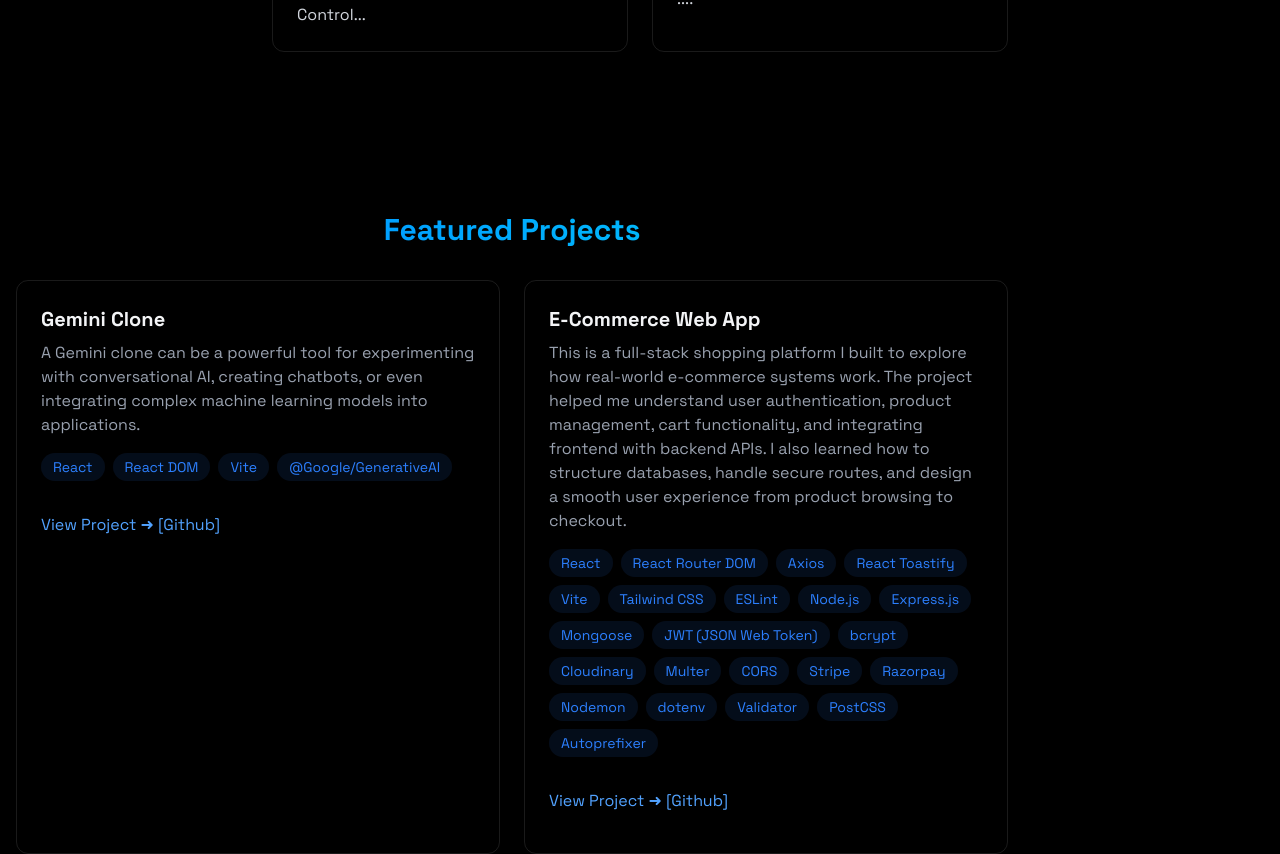
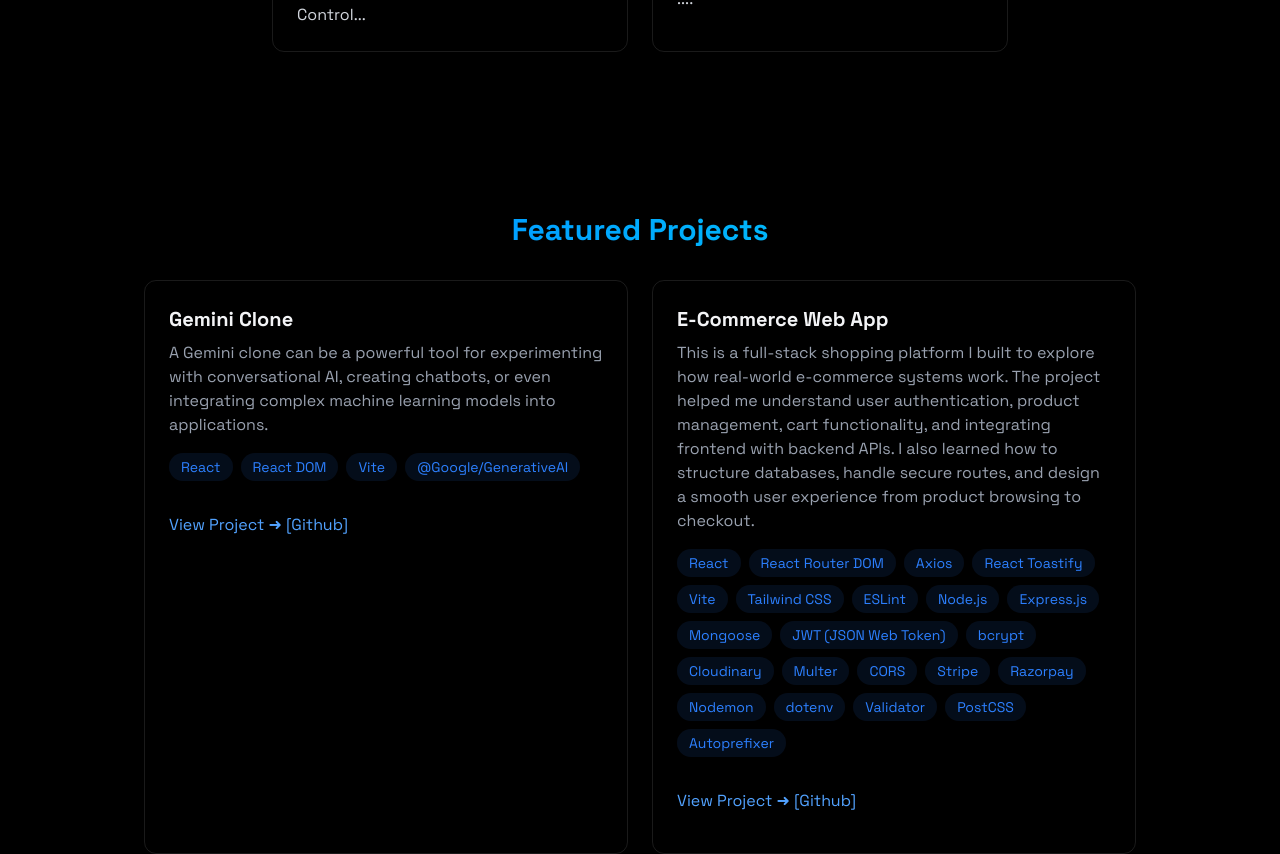
Before and after one commit to Subham-72/SubhamSingh-Porfolio, a React (Vite) app: page / in a window 1280 px wide. Shown: the part 1600-2454 px from the top of the page. Built offline with nearby package versions, Linux system fonts and the light colour scheme.

Commit message:
Update Projects.jsx

```diff
--- a/src/components/sections/Projects.jsx
+++ b/src/components/sections/Projects.jsx
@@ -2,7 +2,7 @@
 
 export const Projects = () => {
   return (
-    <section id="projects" className="min-h-screen flex items-center py-20">
+    <section id="projects" className="min-h-screen flex items-center justify-center py-20">
       <RevealOnScroll>
         <div className="max-w-5xl mx-auto px-4">
           <h2 className="text-3xl font-bold mb-8 bg-gradient-to-r from-blue-500 to-cyan-400 bg-clip-text text-transparent text-center">
```
